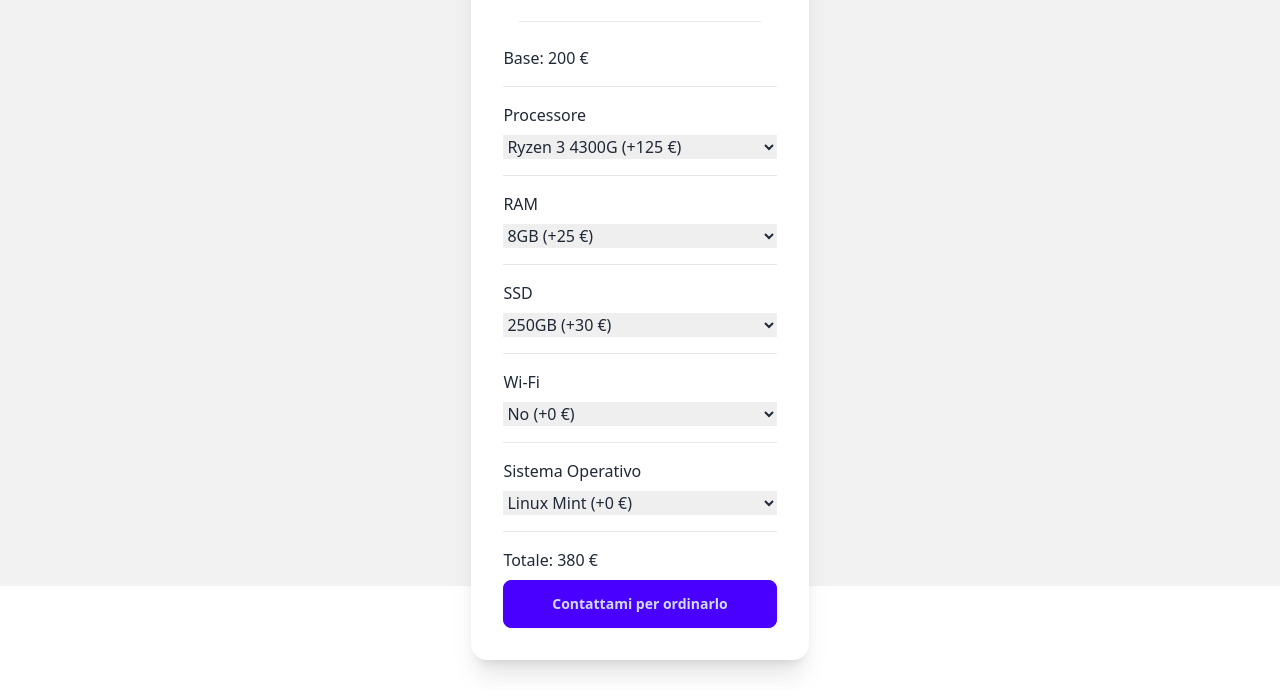
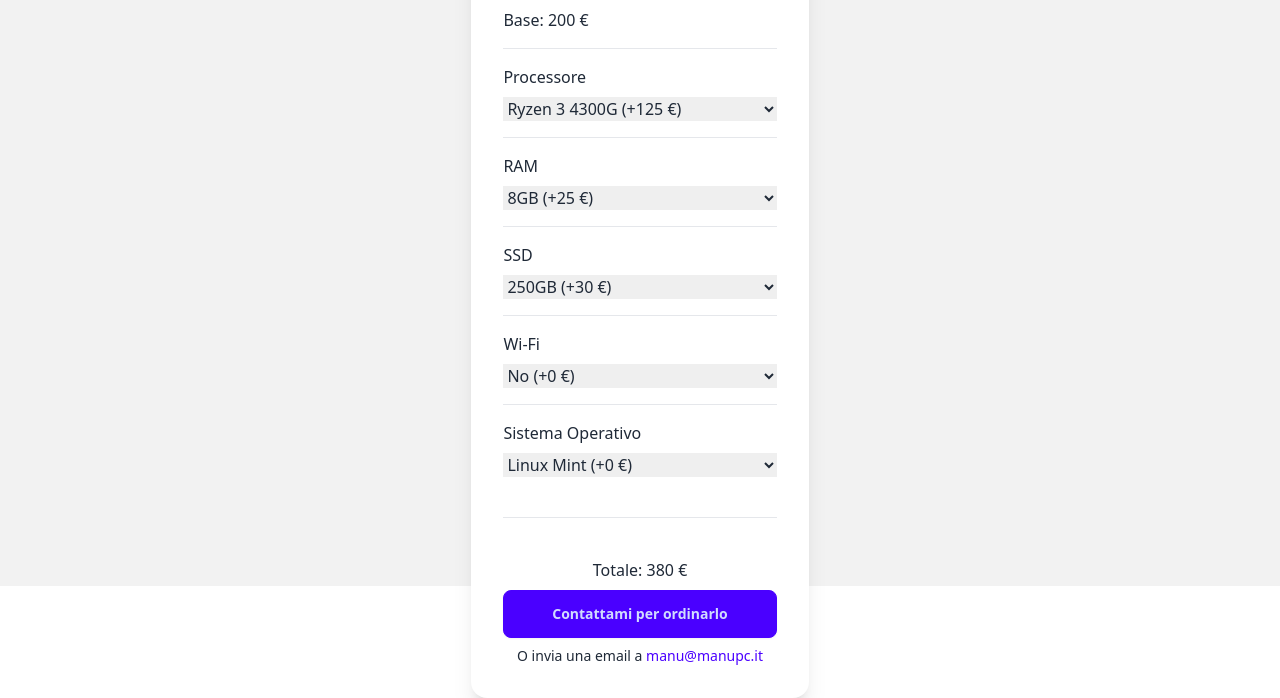
Before and after one commit to mq1/manupc.it, an Astro site: page /pc/asrock-deskmini-x300 in a window 1280 px wide. Shown: the part 278-976 px from the top of the page. Built offline with nearby package versions, Linux system fonts and the light colour scheme; Astro itself is replaced by a stand-in of ours.

Commit message:
🚧 Send email button

```diff
--- a/src/components/Configuratore.svelte
+++ b/src/components/Configuratore.svelte
@@ -8,42 +8,46 @@
 
   let priceMap = {};
 
-  $: total = properties.price + Object.values(priceMap).reduce(
-    (accumulator, currentValue) => accumulator + currentValue[1],
-    0
-  );
+  const sendEmail = () => {
+    let text = `mailto:manu@manupc.it?subject=Ordine&body=Ciao, vorrei ordinare questo PC<br><br>${properties.name} (${properties.price} €)`;
 
-  $: email = (priceMap => {
-    let text = `Ciao, vorrei ordinare questo PC<br>${properties.name}`;
+    if (priceMap !== undefined) {
+      Object.entries(priceMap).forEach(([attribute, selected]) => {
+        text += `<br>${attributes[attribute].label}: ${selected[0]} (+${selected[1]} €)`;
+      });
+    }
 
-    properties.attributes.forEach(attribute => {
-        let tmp = `${attributes[attribute].label}: `;
-    });
+    window.location.href = text
+  };
 
-    return text;
-  })();
+  $: total =
+    properties.price +
+    Object.values(priceMap).reduce(
+      (accumulator, currentValue) => accumulator + currentValue[1],
+      0,
+    );
 </script>
 
 <div class="flex flex-col gap-2">
   <p>Base: {properties.price} €</p>
-  <hr class="text-neutral-500 my-2" />
 
   {#each properties.attributes as attribute}
+    <hr class="text-neutral-500 my-2" />
     <p>{attributes[attribute].label}</p>
     <select bind:value={priceMap[attribute]}>
       {#each Object.entries(attributes[attribute].options) as [option, price]}
         <option value={[option, price]}>{option} (+{price} €)</option>
       {/each}
     </select>
-    <hr class="text-neutral-500 my-2" />
   {/each}
 
-  <div>Totale: {total} €</div>
+  <hr class="text-neutral-500 my-8" />
+  <p class="text-center">Totale: {total} €</p>
 
-  <a
-    class="btn btn-primary"
-    href={`mailto:manu@manupc.it?subject=Ordine&body=${email}`}
+  <button class="btn btn-primary" on:click={sendEmail}>Contattami per ordinarlo</button>
+  <p class="text-sm text-center">
+    O invia una email a <a href="mailto:manu@manupc.it" class="text-primary"
+      >manu@manupc.it</a
     >
-      Contattami per ordinarlo
-  </a>
+  </p>
 </div>
```
